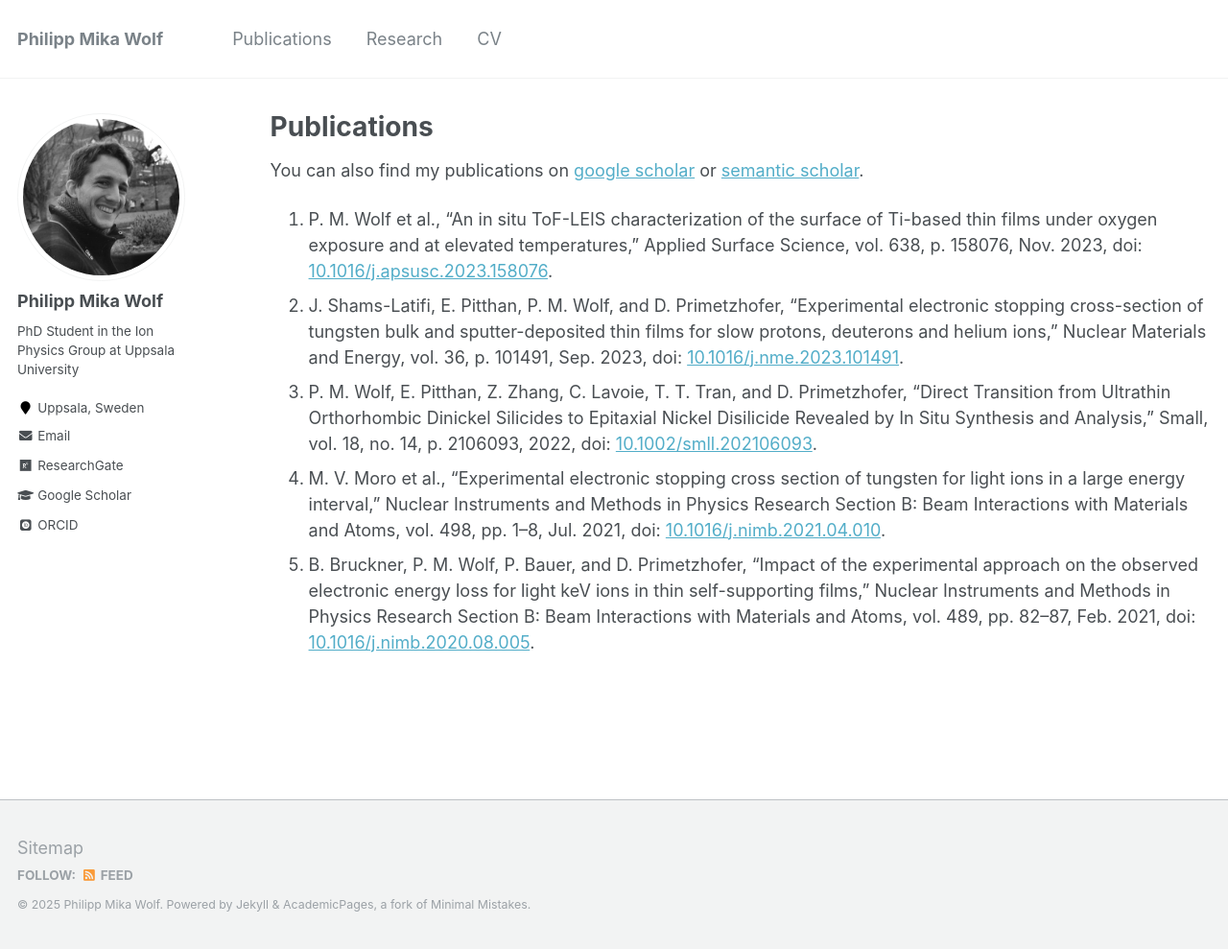
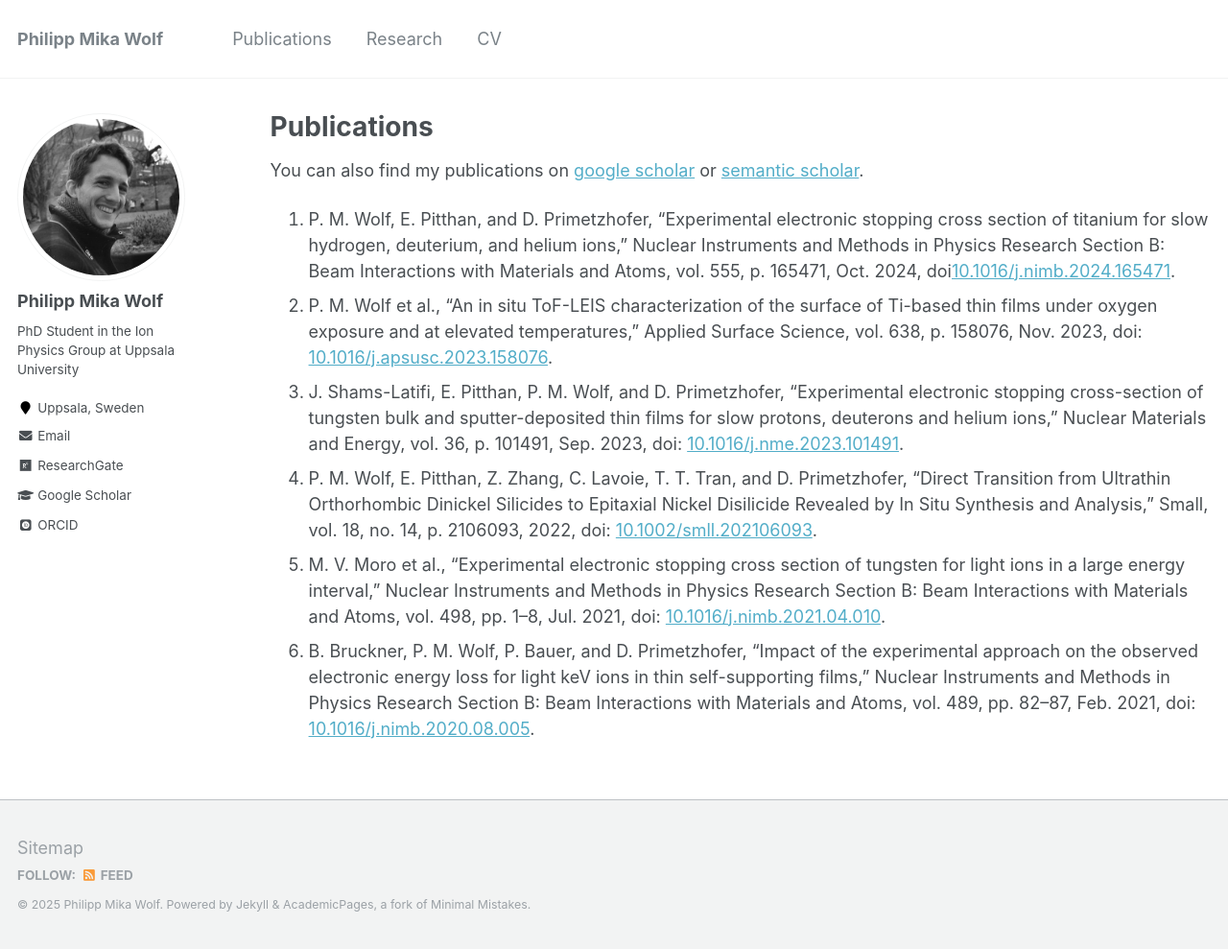
Before and after one commit to philipp-mika-wolf/philipp-mika-wolf.github.io, a Jekyll site: the page built from _pages/publications.md, in a window 1280 px wide and 989 px high. Shown: the whole window at 96% size. Built offline with Jekyll 4.4.1, drawn with Linux system fonts in a browser that asks for light colours; some web fonts are replaced.

Commit message:
added latest publication

```diff
--- a/_pages/publications.md
+++ b/_pages/publications.md
@@ -9,6 +9,7 @@ author_profile: true
 
 You can also find my publications on [google scholar](https://scholar.google.com/citations?user=fYMtorMAAAAJ&hl=en) or [semantic scholar](https://www.semanticscholar.org/author/Philipp-M.-Wolf/51167965).
 
+1. P. M. Wolf, E. Pitthan, and D. Primetzhofer, "Experimental electronic stopping cross section of titanium for slow hydrogen, deuterium, and helium ions," Nuclear Instruments and Methods in Physics Research Section B: Beam Interactions with Materials and Atoms, vol. 555, p. 165471, Oct. 2024, doi[10.1016/j.nimb.2024.165471](https://doi.org/10.1016/j.nimb.2024.165471).
 1. P. M. Wolf et al., “An in situ ToF-LEIS characterization of the surface of Ti-based thin films under oxygen exposure and at elevated temperatures,” Applied Surface Science, vol. 638, p. 158076, Nov. 2023, doi: [10.1016/j.apsusc.2023.158076](https://doi.org/10.1016/j.apsusc.2023.158076).
 1. J. Shams-Latifi, E. Pitthan, P. M. Wolf, and D. Primetzhofer, “Experimental electronic stopping cross-section of tungsten bulk and sputter-deposited thin films for slow protons, deuterons and helium ions,” Nuclear Materials and Energy, vol. 36, p. 101491, Sep. 2023, doi: [10.1016/j.nme.2023.101491](https://doi.org/10.1016/j.nme.2023.101491).
 1. P. M. Wolf, E. Pitthan, Z. Zhang, C. Lavoie, T. T. Tran, and D. Primetzhofer, “Direct Transition from Ultrathin Orthorhombic Dinickel Silicides to Epitaxial Nickel Disilicide Revealed by In Situ Synthesis and Analysis,” Small, vol. 18, no. 14, p. 2106093, 2022, doi: [10.1002/smll.202106093](https://doi.org/10.1002/smll.202106093).
```
